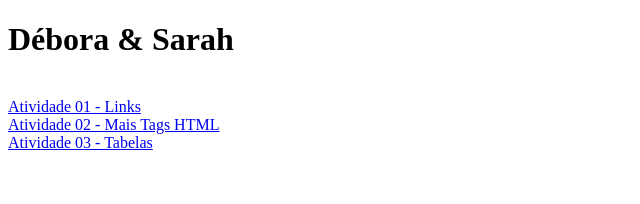
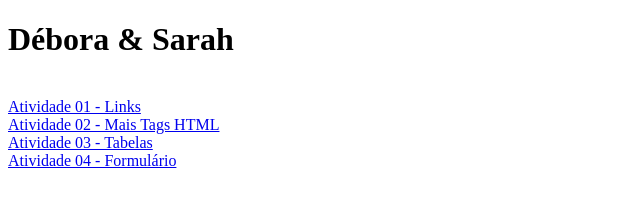
Before and after one commit to deborasarah/debora-sarah, a plain HTML site: page index.html in a window 1280 px wide. Shown: the whole page, without its empty margins (0-640 px from the left). Drawn offline with Linux system fonts and the light colour scheme.

Commit message:
Update index.html

```diff
--- a/index.html
+++ b/index.html
@@ -12,7 +12,9 @@
 
     <a href = "02" >Atividade 02 - Mais Tags HTML </a> <br>
 
-    <a href="03" >Atividade 03 - Tabelas </a>
+    <a href="03" >Atividade 03 - Tabelas </a> <br>
+
+    <a href="04">Atividade 04 - Formulário</a>
 
 </body>
 </html>
```
